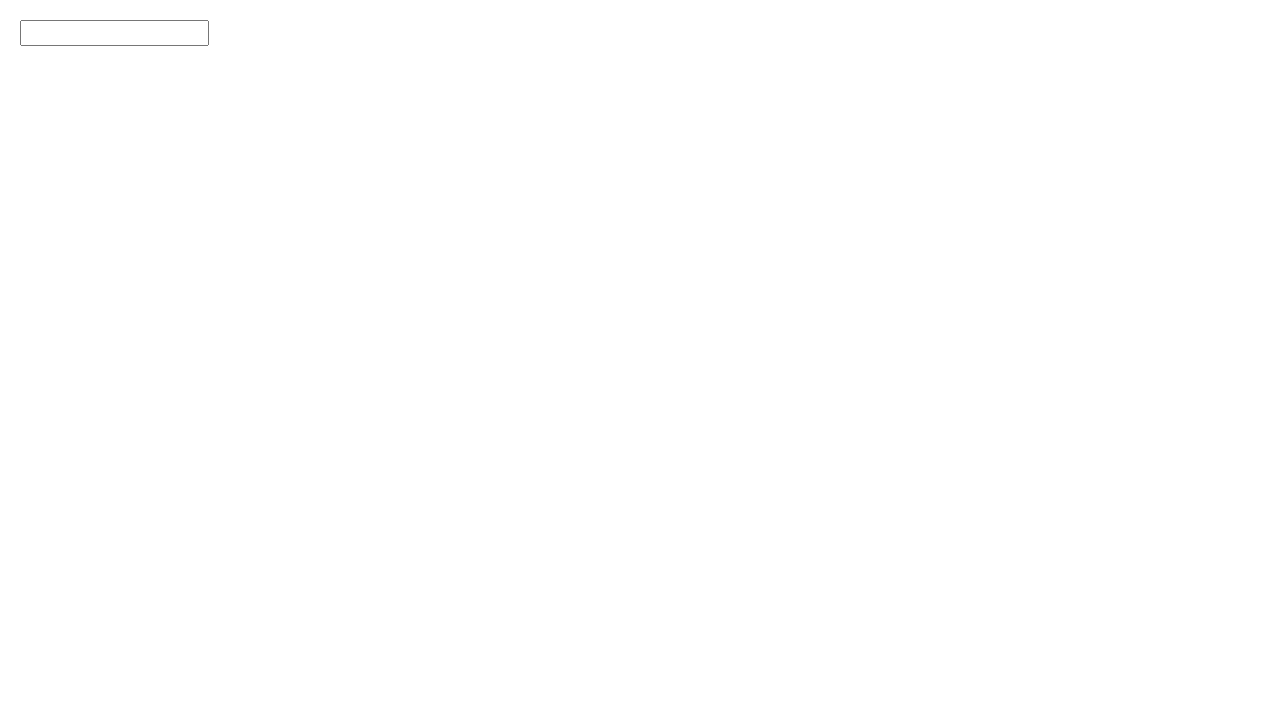
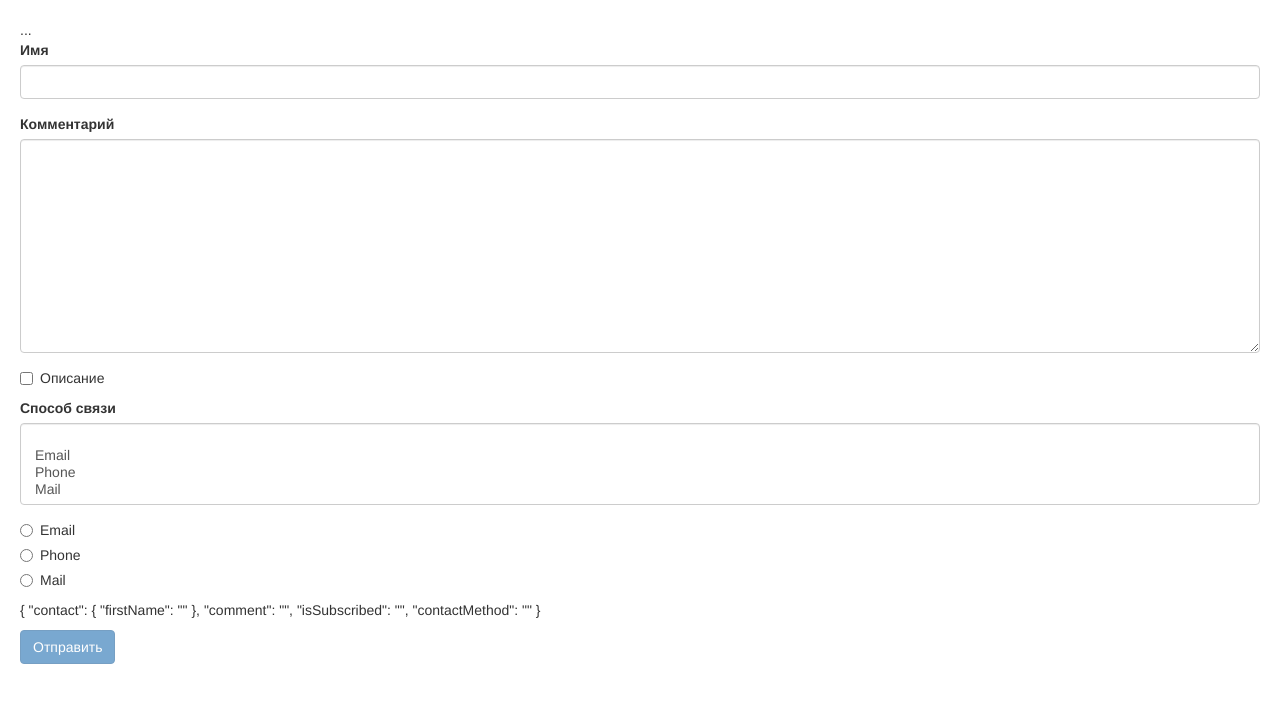
Before and after one commit to Alexy1980/angular.pro, an Angular app: page / in a window 1280 px wide. Shown: the top 702 px of the page. Built offline with nearby package versions, Linux system fonts and the light colour scheme.

Commit message:
contact-form

```diff
--- a/src/app/app.component.html
+++ b/src/app/app.component.html
@@ -42,4 +42,8 @@
 
 <!--input-format-->
 
-<input type="text" [appInputFormat]="'uppercase'">
+<!--<input type="text" [appInputFormat]="'uppercase'">-->
+
+<!--Comments-->
+
+<app-contact-form></app-contact-form>
--- a/src/app/app.module.ts
+++ b/src/app/app.module.ts
@@ -10,6 +10,7 @@ import { CourseComponent } from './course/course.component';
 import { FavoriteComponent } from './favorite/favorite.component';
 import { PanelComponent } from './panel/panel.component';
 import { InputFormatDirective } from './input-format.directive';
+import { ContactFormComponent } from './contact-form/contact-form.component';
 
 @NgModule({
   declarations: [
@@ -19,7 +20,8 @@ import { InputFormatDirective } from './input-format.directive';
     SummaryPipe,
     FavoriteComponent,
     PanelComponent,
-    InputFormatDirective
+    InputFormatDirective,
+    ContactFormComponent
   ],
   imports: [
     BrowserModule,
--- /dev/null
+++ b/src/app/contact-form/contact-form.component.html
@@ -0,0 +1,67 @@
+<!--в #f содержится экземпляр объекта ngForm-->
+<form #f="ngForm" (ngSubmit)="submit(f)">
+  <div ngModelGroup="contact" #contact="ngModelGroup">
+    <div *ngIf="!contact.valid">...</div>
+    <div class="form-group">
+      <label for="firstName">Имя</label>
+      <input
+        required
+        minlength="3"
+        maxlength="10"
+        pattern="^[_a-zA-Z0-9а-яА-Я ]+$"
+        ngModel name="firstName"
+        #firstName="ngModel"
+        (change)="log(firstName)"
+        type="text"
+        class="form-control"
+        id="firstName">
+      <div
+        class="alert alert-danger"
+        *ngIf="firstName.touched && !firstName.valid">
+        <div
+          *ngIf="firstName.errors.required">Имя обязетельно для заполнения
+        </div>
+        <div
+          *ngIf="firstName.errors.minlength">Имя должно содержать {{ firstName.errors.minlength.requiredLength }} символа минимум
+        </div>
+        <div
+          *ngIf="firstName.errors.pattern">Имя не соответствует шаблону
+        </div>
+      </div>
+    </div>
+
+  </div>
+  <div class="form-group">
+    <label for="comment">
+      Комментарий
+    </label>
+    <textarea
+      ngModel
+      name="comment"
+      class="form-control"
+      id="comment"
+      cols="30"
+      rows="10">
+    </textarea>
+  </div>
+  <div class="checkbox">
+    <label>
+      <input type="checkbox" ngModel name="isSubscribed"> Описание
+    </label>
+  </div>
+  <div class="form-group">
+    <label for="contactMethod">Способ связи</label>
+    <select multiple ngModel name="contactMethod" id="contactMethod" class="form-control">
+      <option value=""></option>
+      <option *ngFor="let method of contactMethods" [ngValue]="method">{{ method.name }}</option>
+    </select>
+  </div>
+  <div *ngFor="let method of contactMethods" class="radio">
+    <label>
+      <input type="radio" ngModel name="contactMethod" [value]="method.id">
+      {{ method.name }}
+    </label>
+  </div>
+  <p>{{ f.value | json }}</p>
+  <button class="btn btn-primary" [disabled]="!f.valid">Отправить</button>
+</form>
--- /dev/null
+++ b/src/app/contact-form/contact-form.component.ts
@@ -0,0 +1,22 @@
+import { Component, OnInit } from '@angular/core';
+
+@Component({
+  selector: 'app-contact-form',
+  templateUrl: './contact-form.component.html',
+  styleUrls: ['./contact-form.component.css']
+})
+export class ContactFormComponent {
+
+  contactMethods = [
+    { id: 1, name: 'Email' },
+    { id: 2, name: 'Phone' },
+    { id: 3, name: 'Mail' },
+  ];
+
+  log(x) {
+    console.log(x);
+  }
+  submit(f) {
+    console.log(f);
+  }
+}
--- a/src/styles.css
+++ b/src/styles.css
@@ -3,3 +3,7 @@
 body {
   padding: 20px;
 }
+
+.form-control.ng-touched.ng-invalid {
+  border: 2px solid red;
+}
```
Also changed, not shown: src/app/contact-form/contact-form.component.css (added), 1 other file (tests, documents, lock files or other folders).
